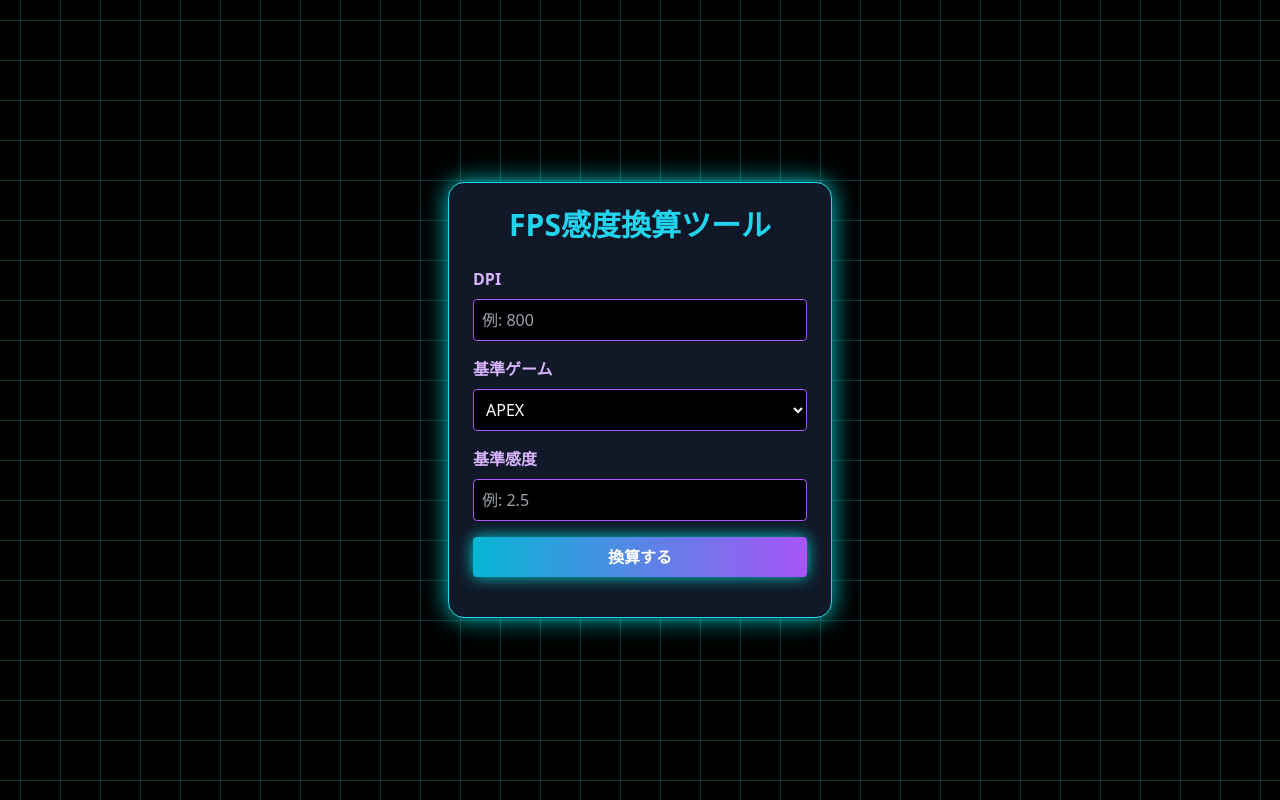
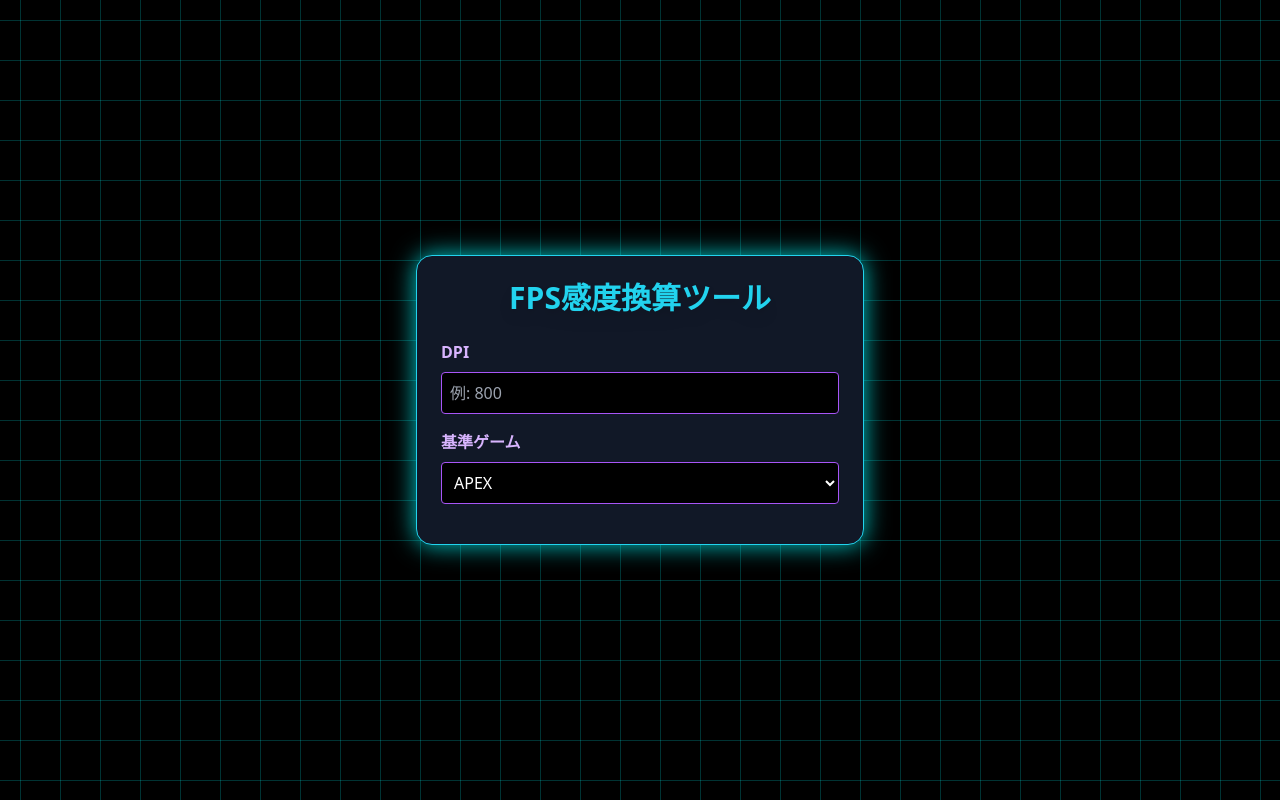
Before and after one commit to osaya11work-cyber/fps-sens-converter, a plain HTML site: page index.html in a window 1280 px wide. Drawn offline with nearby package versions, Linux system fonts and the light colour scheme.

Commit message:
Update index.html

```diff
--- a/index.html
+++ b/index.html
@@ -3,6 +3,7 @@
 <head>
   <meta charset="UTF-8">
   <title>FPS感度換算ツール</title>
+  <meta name="viewport" content="width=device-width, initial-scale=1.0">
   <style>
     /* 背景アニメーション用 */
     body {
@@ -50,7 +51,7 @@
       }
 
       document.getElementById("result").innerHTML = `
-        <h2 class="text-xl font-bold text-cyan-400 mt-4 drop-shadow-lg">換算結果</h2>
+        <h2 class="text-lg sm:text-xl font-bold text-cyan-400 mt-4 drop-shadow-lg">換算結果</h2>
         <p class="text-purple-300">APEX: ${apex.toFixed(3)}</p>
         <p class="text-green-300">VALORANT: ${valorant.toFixed(3)}</p>
         <p class="text-pink-300">Overwatch 2: ${ow2.toFixed(3)}</p>
@@ -59,13 +60,13 @@
   </script>
   <script src="https://cdn.tailwindcss.com"></script>
 </head>
-<body class="bg-black flex justify-center items-center min-h-screen">
+<body class="bg-black flex justify-center items-center min-h-screen px-4">
   <!-- 背景グリッド -->
   <div class="grid-bg"></div>
 
   <!-- コンテンツカード -->
-  <div class="bg-gray-900 border border-cyan-400 rounded-2xl shadow-[0_0_25px_rgba(0,255,255,0.8)] p-6 w-96 relative z-10">
-    <h1 class="text-3xl font-bold mb-6 text-center text-cyan-400 drop-shadow-lg">
+  <div class="bg-gray-900 border border-cyan-400 rounded-2xl shadow-[0_0_25px_rgba(0,255,255,0.8)] p-4 sm:p-6 w-full max-w-md relative z-10">
+    <h1 class="text-2xl sm:text-3xl font-bold mb-6 text-center text-cyan-400 drop-shadow-lg">
       FPS感度換算ツール
     </h1>
 
@@ -79,20 +80,4 @@
       class="w-full p-2 border rounded bg-black text-white border-purple-500 focus:outline-none focus:ring-2 focus:ring-purple-400 mb-4 transition duration-300 hover:shadow-[0_0_10px_rgba(200,100,255,0.7)]">
       <option value="apex">APEX</option>
       <option value="valorant">VALORANT</option>
-      <option value="ow2">Overwatch 2</option>
-    </select>
-
-    <label class="block mb-2 font-semibold text-purple-300">基準感度</label>
-    <input id="sens" type="number" step="0.001"
-      class="w-full p-2 border rounded bg-black text-white border-purple-500 focus:outline-none focus:ring-2 focus:ring-purple-400 mb-4 transition duration-300 hover:shadow-[0_0_10px_rgba(200,100,255,0.7)]"
-      placeholder="例: 2.5">
-
-    <button onclick="convertSensitivity()"
-      class="w-full bg-gradient-to-r from-cyan-500 to-purple-500 text-white py-2 rounded font-bold hover:scale-105 transition-transform shadow-[0_0_15px_rgba(0,255,255,0.8)] hover:shadow-[0_0_25px_rgba(200,100,255,1)]">
-      換算する
-    </button>
-
-    <div id="result" class="mt-4 text-lg"></div>
-  </div>
-</body>
-</html>
+      <option val
```
